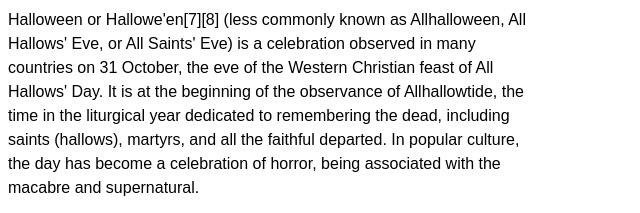
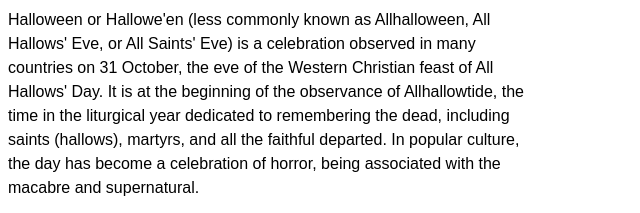
Before and after one commit to designrnaut/designrnaut, a plain HTML site: page index.html in a window 1280 px wide. Shown: the top 213 px of the page, 0-640 px from the left. Drawn offline with Linux system fonts and the light colour scheme.

Commit message:
Removed editorial numbers.

```diff
--- a/index.html
+++ b/index.html
@@ -8,7 +8,7 @@
             }
         </style>
     </head>
-    <p>Halloween or Hallowe'en[7][8] (less commonly known as Allhalloween, All Hallows' Eve, or All Saints' Eve) is a celebration observed in many countries on 31 October, the eve of the Western Christian feast of All Hallows' Day. It is at the beginning of the observance of Allhallowtide, the time in the liturgical year dedicated to remembering the dead, including saints (hallows), martyrs, and all the faithful departed. In popular culture, the day has become a celebration of horror, being associated with the macabre and supernatural.</p>
+    <p>Halloween or Hallowe'en (less commonly known as Allhalloween, All Hallows' Eve, or All Saints' Eve) is a celebration observed in many countries on 31 October, the eve of the Western Christian feast of All Hallows' Day. It is at the beginning of the observance of Allhallowtide, the time in the liturgical year dedicated to remembering the dead, including saints (hallows), martyrs, and all the faithful departed. In popular culture, the day has become a celebration of horror, being associated with the macabre and supernatural.</p>
 
     <p>One theory holds that many Halloween traditions were influenced by Celtic harvest festivals, particularly the Gaelic festival Samhain, which are believed to have pagan roots. Some go further and suggest that Samhain may have been Christianized as All Hallow's Day, along with its eve, by the early Church. Other academics believe Halloween began solely as a Christian holiday, being the vigil of All Hallow's Day. Celebrated in Ireland and Scotland for centuries, Irish and Scottish immigrants took many Halloween customs to North America in the 19th century, and then through American influence various Halloween customs spread to other countries by the late 20th and early 21st century.</p>
 
```
